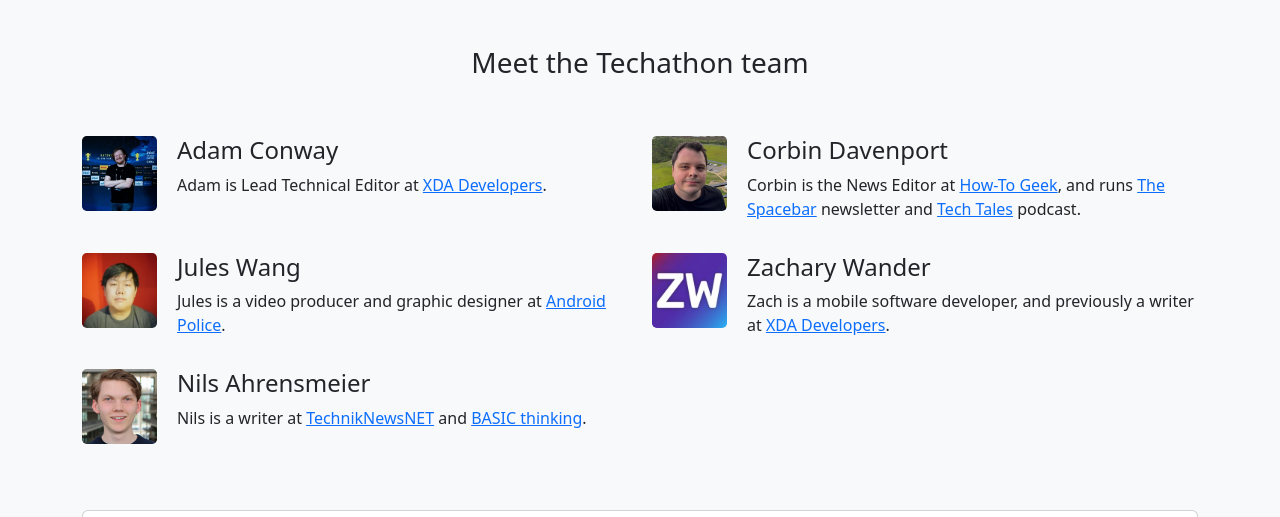
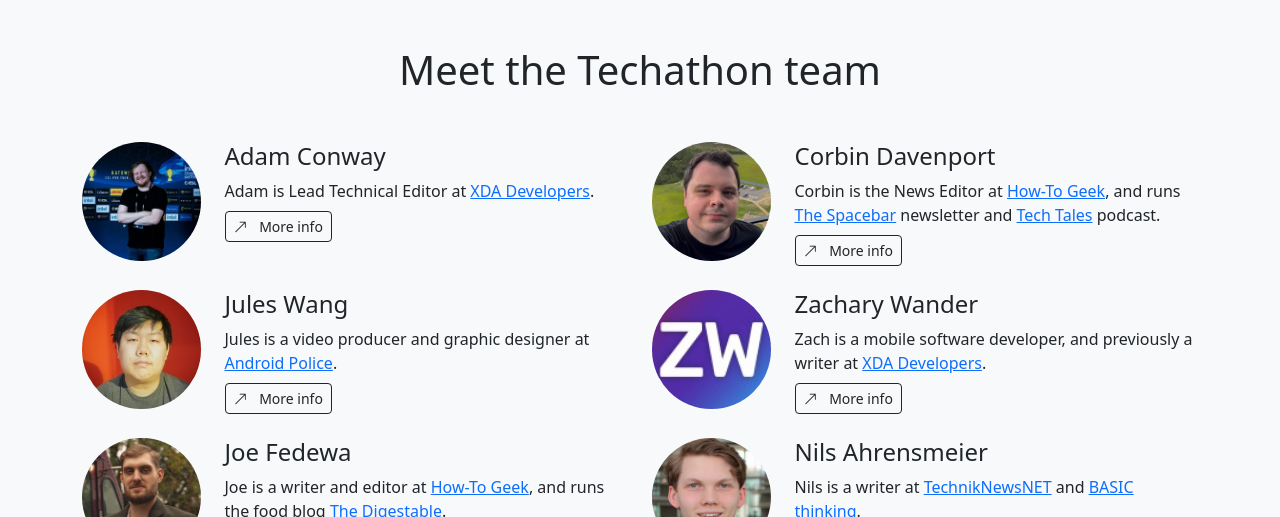
Before and after one commit to corbindavenport/techathon, a plain HTML site: page index.html in a window 1280 px wide. Shown: the part 1655-2172 px from the top of the page. Drawn offline with nearby package versions, Linux system fonts and the light colour scheme.

Commit message:
Update team list

```diff
--- a/custom.css
+++ b/custom.css
@@ -28,14 +28,6 @@ html[data-bs-theme="dark"] .container-techathon {
             "/media/background-dark.jpg" type("image/jpeg"));
 }
 
-.team-list img {
-    float: left;
-    width: 75px;
-    height: auto;
-    border-radius: .3rem;
-    margin-right: 20px;
-}
-
 /* Fix for anchor links with fixed nav bar */
 html {
     scroll-padding-top: 56px;
--- a/index.html
+++ b/index.html
@@ -135,49 +135,123 @@
             </div>
         </div>
         <!-- Team info -->
-        <div class="row team-list mb-5">
-            <div class="col-s12 mb-5 text-center">
-                <h3>Meet the Techathon team</h3>
+        <div class="row mb-5" id="team">
+            <div class="col-12 text-center display-6 mb-5">
+                Meet the Techathon team
             </div>
             <!-- Person 1 -->
-            <div class="col-12 col-xl-6 mb-3">
-                <a href="https://www.adamconway.ie/" target="_blank">
-                    <img src="media/adam.jpg" alt="">
+            <div class="col-12 col-lg-6 mb-4">
+                <div class="row">
+                    <div class="col-3">
+                        <img class="w-100 rounded-circle" src="media/adam.jpg" alt="">
+                    </div>
+                    <div class="col-9">
+                        <h4>Adam Conway</h4>
+                        Adam is Lead Technical Editor at <a href="https://www.xda-developers.com/" target="_blank">XDA Developers</a>.
+                        <br />
+                        <a href="https://www.adamconway.ie/" target="_blank" class="d-inline-block">
+                            <button type="button" class="btn btn-sm mt-2 btn-outline-dark" aria-label="More info link">
+                                <i class="bi bi-arrow-up-right me-2"></i>
+                                More info
+                            </button>
                         </a>
-                <h4>Adam Conway</h4>
-                <p>Adam is Lead Technical Editor at <a href="https://www.xda-developers.com/" target="_blank">XDA Developers</a>.</p>
+                    </div>
+                </div>
             </div>
             <!-- Person 2 -->
-            <div class="col-12 col-xl-6 mb-3">
-                <a href="https://corbin.io" target="_blank">
-                    <img src="media/corbin.jpg" alt="">
+            <div class="col-12 col-lg-6 mb-4">
+                <div class="row">
+                    <div class="col-3">
+                        <img class="w-100 rounded-circle" src="media/corbin.jpg" alt="">
+                    </div>
+                    <div class="col-9">
+                        <h4>Corbin Davenport</h4>
+                        Corbin is the News Editor at <a href="https://www.howtogeek.com" target="_blank">How-To Geek</a>, and runs <a href="https://spacebar.news" target="_blank">The Spacebar</a> newsletter and <a href="https://techtalesshow.com" target="_blank">Tech Tales</a> podcast.
+                        <br />
+                        <a href="https://corbin.io/" target="_blank" class="d-inline-block">
+                            <button type="button" class="btn btn-sm mt-2 btn-outline-dark" aria-label="More info link">
+                                <i class="bi bi-arrow-up-right me-2"></i>
+                                More info
+                            </button>
                         </a>
-                <h4>Corbin Davenport</h4>
-                <p>Corbin is the News Editor at <a href="https://www.howtogeek.com" target="_blank">How-To Geek</a>, and runs <a href="https://spacebar.news" target="_blank">The Spacebar</a> newsletter and <a href="https://techtalesshow.com" target="_blank">Tech Tales</a> podcast.</p>
+                    </div>
+                </div>
             </div>
             <!-- Person 3 -->
-            <div class="col-12 col-xl-6 mb-3">
-                <a href="https://twitter.com/PointJules" target="_blank">
-                    <img src="media/jules.jpg" alt="">
+            <div class="col-12 col-lg-6 mb-4">
+                <div class="row">
+                    <div class="col-3">
+                        <img class="w-100 rounded-circle" src="media/jules.jpg" alt="">
+                    </div>
+                    <div class="col-9">
+                        <h4>Jules Wang</h4>
+                        Jules is a video producer and graphic designer at <a href="https://www.androidpolice.com/" target="_blank">Android Police</a>.
+                        <br />
+                        <a href="https://jules.wang" target="_blank" class="d-inline-block">
+                            <button type="button" class="btn btn-sm mt-2 btn-outline-dark" aria-label="More info link">
+                                <i class="bi bi-arrow-up-right me-2"></i>
+                                More info
+                            </button>
                         </a>
-                <h4>Jules Wang</h4>
-                <p>Jules is a video producer and graphic designer at <a href="https://www.androidpolice.com/" target="_blank">Android Police</a>.</p>
+                    </div>
+                </div>
             </div>
             <!-- Person 4 -->
-            <div class="col-12 col-xl-6 mb-3">
-                <a href="https://zwander.dev/" target="_blank">
-                    <img src="media/zach.jpg" alt="">
+            <div class="col-12 col-lg-6 mb-4">
+                <div class="row">
+                    <div class="col-3">
+                        <img class="w-100 rounded-circle" src="media/zach.jpg" alt="">
+                    </div>
+                    <div class="col-9">
+                        <h4>Zachary Wander</h4>
+                        Zach is a mobile software developer, and previously a writer at <a href="https://www.xda-developers.com/" target="_blank">XDA Developers</a>.
+                        <br />
+                        <a href="https://zwander.dev/" target="_blank" class="d-inline-block">
+                            <button type="button" class="btn btn-sm mt-2 btn-outline-dark" aria-label="More info link">
+                                <i class="bi bi-arrow-up-right me-2"></i>
+                                More info
+                            </button>
                         </a>
-                <h4>Zachary Wander</h4>
-                <p>Zach is a mobile software developer, and previously a writer at <a href="https://www.xda-developers.com/" target="_blank">XDA Developers</a>.</p>
+                    </div>
+                </div>
             </div>
             <!-- Person 5 -->
-            <div class="col-12 col-xl-6 mb-3">
-                <a href="https://twitter.com/NilsAhrDE" target="_blank">
-                    <img src="media/nils.jpg" alt="">
+            <div class="col-12 col-lg-6 mb-4">
+                <div class="row">
+                    <div class="col-3">
+                        <img class="w-100 rounded-circle" src="media/joe.jpg" alt="">
+                    </div>
+                    <div class="col-9">
+                        <h4>Joe Fedewa</h4>
+                        Joe is a writer and editor at <a href="https://www.howtogeek.com" target="_blank">How-To Geek</a>, and runs the food blog <a href="https://thedigestible.com/" target="_blank">The Digestable</a>.
+                        <br />
+                        <a href="https://bsky.app/profile/tallshmo.com" target="_blank" class="d-inline-block">
+                            <button type="button" class="btn btn-sm mt-2 btn-outline-dark" aria-label="More info link">
+                                <i class="bi bi-arrow-up-right me-2"></i>
+                                More info
+                            </button>
                         </a>
+                    </div>
+                </div>
+            </div>
+            <!-- Person 6 -->
+            <div class="col-12 col-lg-6 mb-4">
+                <div class="row">
+                    <div class="col-3">
+                        <img class="w-100 rounded-circle" src="media/nils.jpg" alt="">
+                    </div>
+                    <div class="col-9">
                         <h4>Nils Ahrensmeier</h4>
-                <p>Nils is a writer at <a href="https://www.techniknews.net/" target="_blank">TechnikNewsNET</a> and <a href="https://www.basicthinking.com/" target="_blank">BASIC thinking</a>.</p>
+                        Nils is a writer at <a href="https://www.techniknews.net/" target="_blank">TechnikNewsNET</a> and <a href="https://www.basicthinking.com/" target="_blank">BASIC thinking</a>.
+                        <br />
+                        <a href="https://twitter.com/NilsAhrDE" target="_blank" class="d-inline-block">
+                            <button type="button" class="btn btn-sm mt-2 btn-outline-dark" aria-label="More info link">
+                                <i class="bi bi-arrow-up-right me-2"></i>
+                                More info
+                            </button>
+                        </a>
+                    </div>
+                </div>
             </div>
         </div>
         <!-- Contact card -->
```
Also changed, not shown: media/joe.jpg (added). Lines whose indentation alone changed are shown as unchanged.
